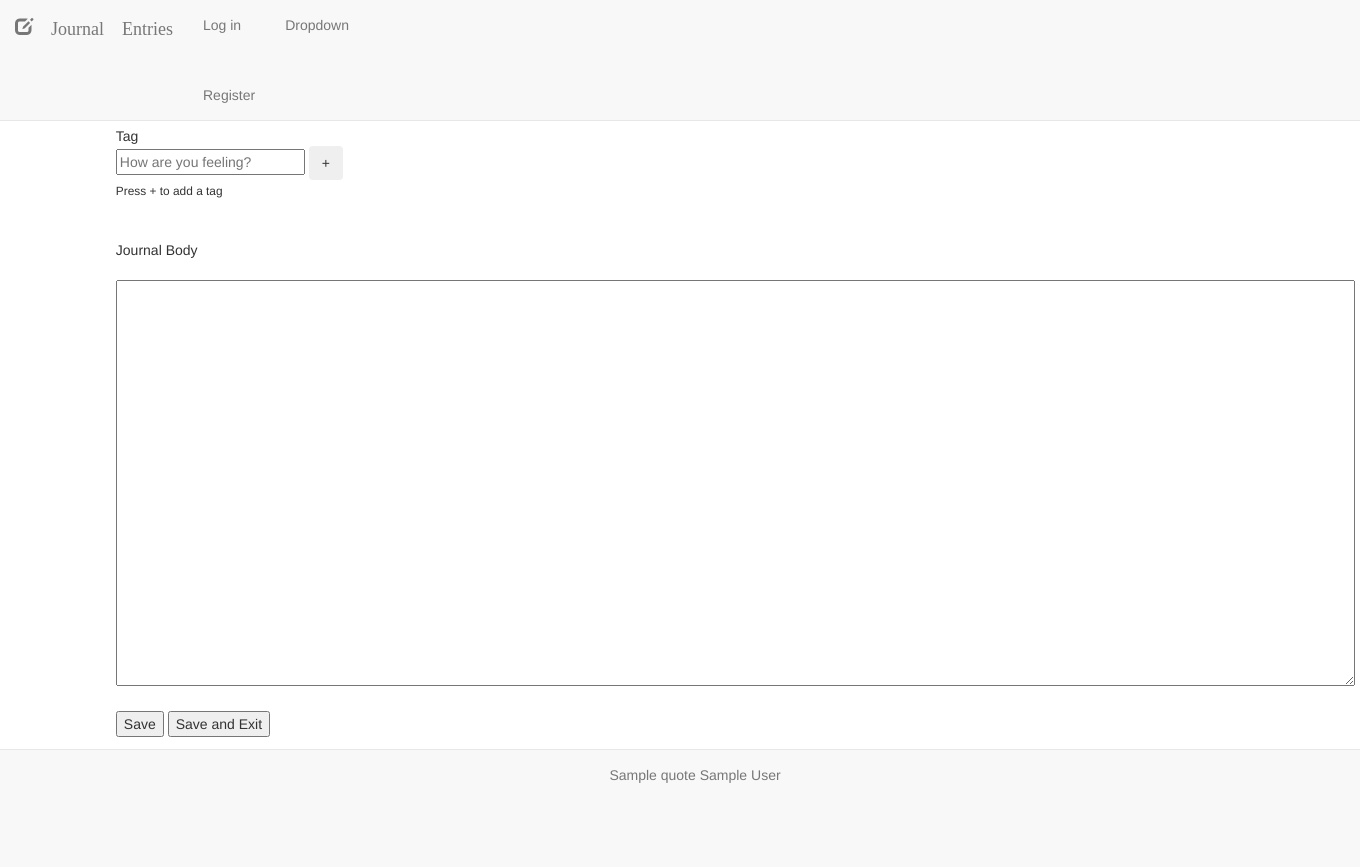
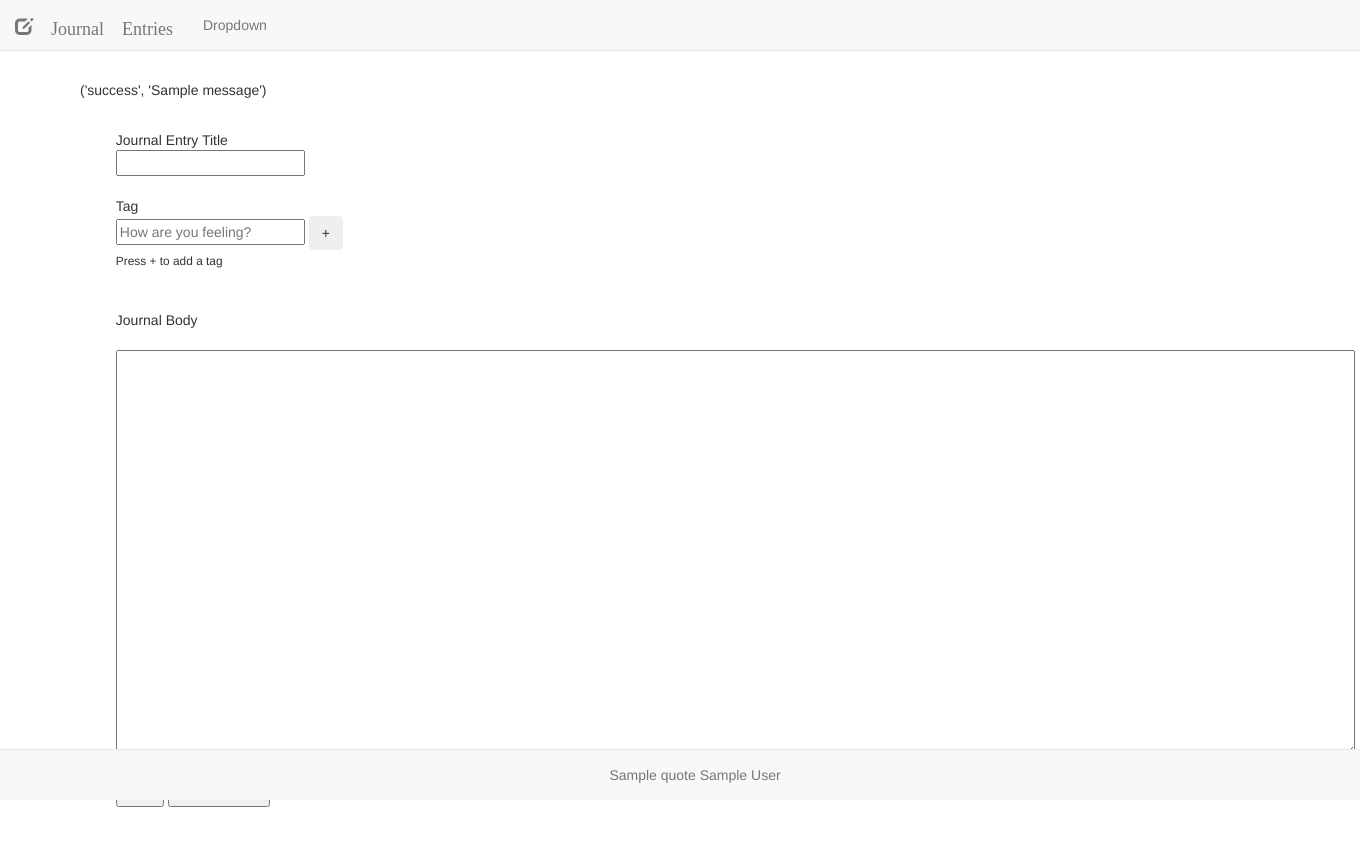
Before and after one commit to larryTheGeek/Journal-Entries-Project, a Flask app: template templates/entry.html in a window 1360 px wide. Before the commit the page ends 783 px from the top, so only its background shows below. Run offline with Flask 2, Linux system fonts and the light colour scheme; the template is opened without the code that fills it: most values are stand-ins (such as "Sample title", 1, 10 or a date in 2020); one stand-in notice (Sample message) is shown; some libraries are stand-ins or nearby versions.

Commit message:
flash appears not pretty yet

```diff
--- a/templates/base.html
+++ b/templates/base.html
@@ -15,15 +15,12 @@
 <nav class="navbar navbar-default navbar-fixed-top">
   <span class="navbar-brand glyphicon glyphicon-edit">   Journal Entries</span>
   <ul class="nav navbar-nav">
-    <li class="nav-item">
-            {% if not session.logged_in %}
-                <a class="nav-link" href="{{ '/new_entry' }}">Log in</a> <br>
-                <a class="nav-link" href="{{ '/register' }}">Register</a>
-            {% else %}
+    <li class="nav-item navbar-default navbar-fixed-top">
+            {% if session.logged_in %}
                 <a class="nav-link" href="{{ '/logout' }}">Log out</a>
             {% endif %}
     </li>
-    <li class="nav-item dropdown">
+    <li class="nav-item dropdown navbar-default navbar-fixed-top">
       <a class="nav-link dropdown-toggle" href="http://example.com" id="supportedContentDropdown" data-toggle="dropdown" aria-haspopup="true" aria-expanded="false">Dropdown</a>
       <div class="dropdown-menu" aria-labelledby="supportedContentDropdown">
         <a class="dropdown-item" href="#">Action</a>
--- a/templates/entry.html
+++ b/templates/entry.html
@@ -10,9 +10,24 @@
 <body>
     <div class="dynamic-container">
         <div class="row">
+            <div class="container-fluid">
+            <br>
+            <br>
+            <br>
+            <br>
+            {% with messages = get_flashed_messages(with_categories=true) %}
+                    {% if messages %}
+                        <ul class=flashes>
+                            {% for message in messages %}
+                                <ul id="flash">{{ message }}</ul>
+                            {% endfor %}
+                        </ul>
+                    {% endif %}
+            {% endwith %}
+            </div>
+        </div>
+        <div class="row">
             <div class="col-md-2 col-md-offset-1">
-                <br>
-                <br>
                 <br>
                 Journal Entry Title
                 <input type="textbox" id="subject"> <br>
@@ -46,7 +61,7 @@
                 <br>
 
                 <div id="submission-btn" class="text center">
-                    <button id="entry-save" class="entry">Save</button> <button id="entry-save-and-quit" class="entry">Save and Exit</button><br><br>
+                    <button id="entry-save" class="entry">Save</button> <button id="entry-save-and-quit" class="entry">Save and Exit</button><br><br><br>
                 </div>
             </div>
         </div>
```
